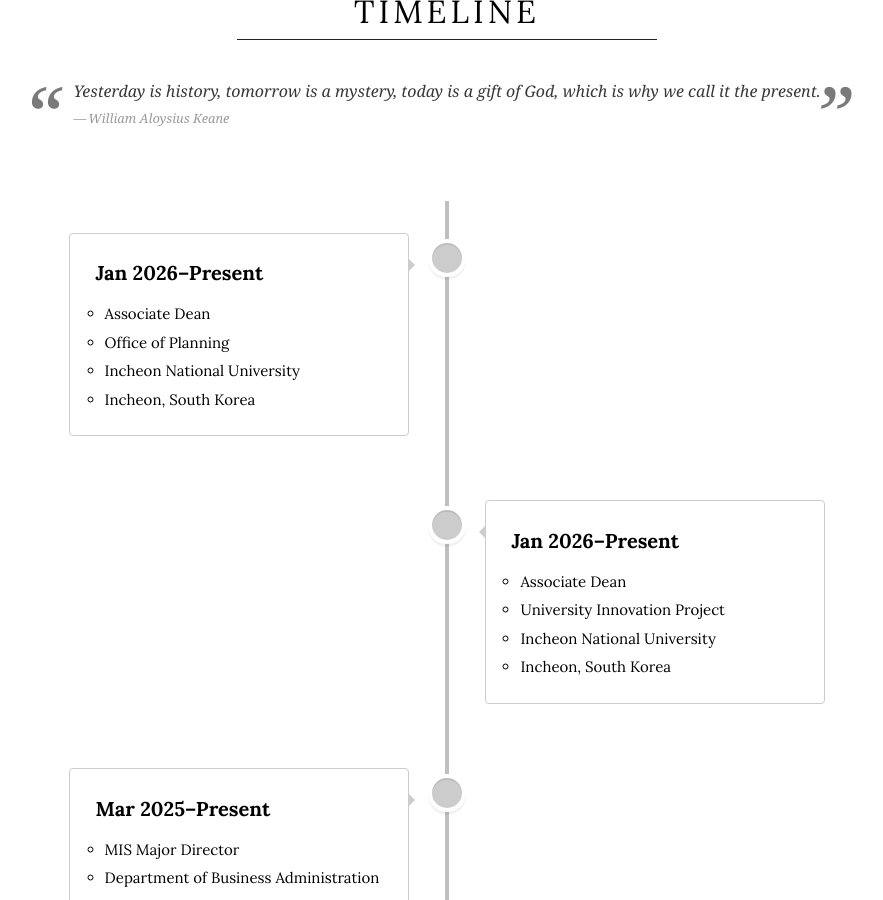
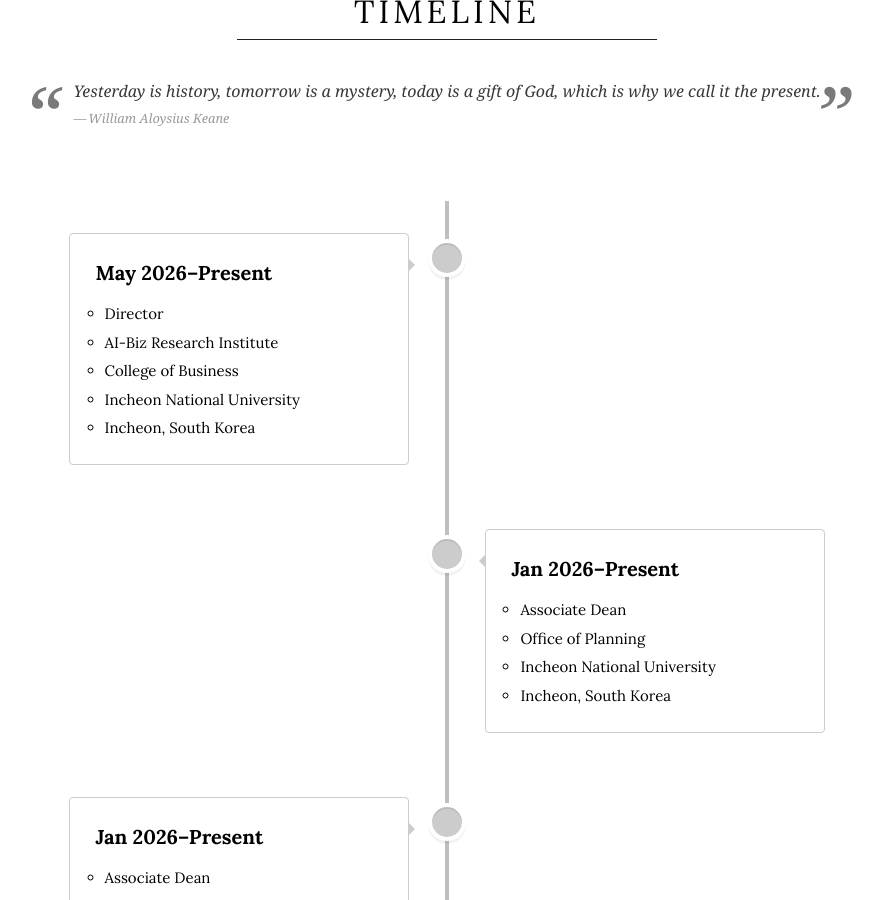
Before and after one commit to istaehun/taehun, a Jekyll site: the page built from timeline.html, in a window 1280 px wide and 900 px high, scrolled down 441 px. Shown: the whole window, without its empty margins (193-1076 px from the left). Built offline with Jekyll 4.4.1, drawn with Linux system fonts in a browser that asks for light colours; nearby versions of some CDN libraries.

Commit message:
Update timeline.yml

```diff
--- a/_data/timeline.yml
+++ b/_data/timeline.yml
@@ -1,3 +1,13 @@
+-
+  date: ""
+  title: "May 2026–Present"
+  text-list:
+    - "Director"
+    - "AI-Biz Research Institute"
+    - "College of Business"
+    - "Incheon National University"
+    - "Incheon, South Korea"
+  image-list:
 -
   date: ""
   title: "Jan 2026–Present"
```
